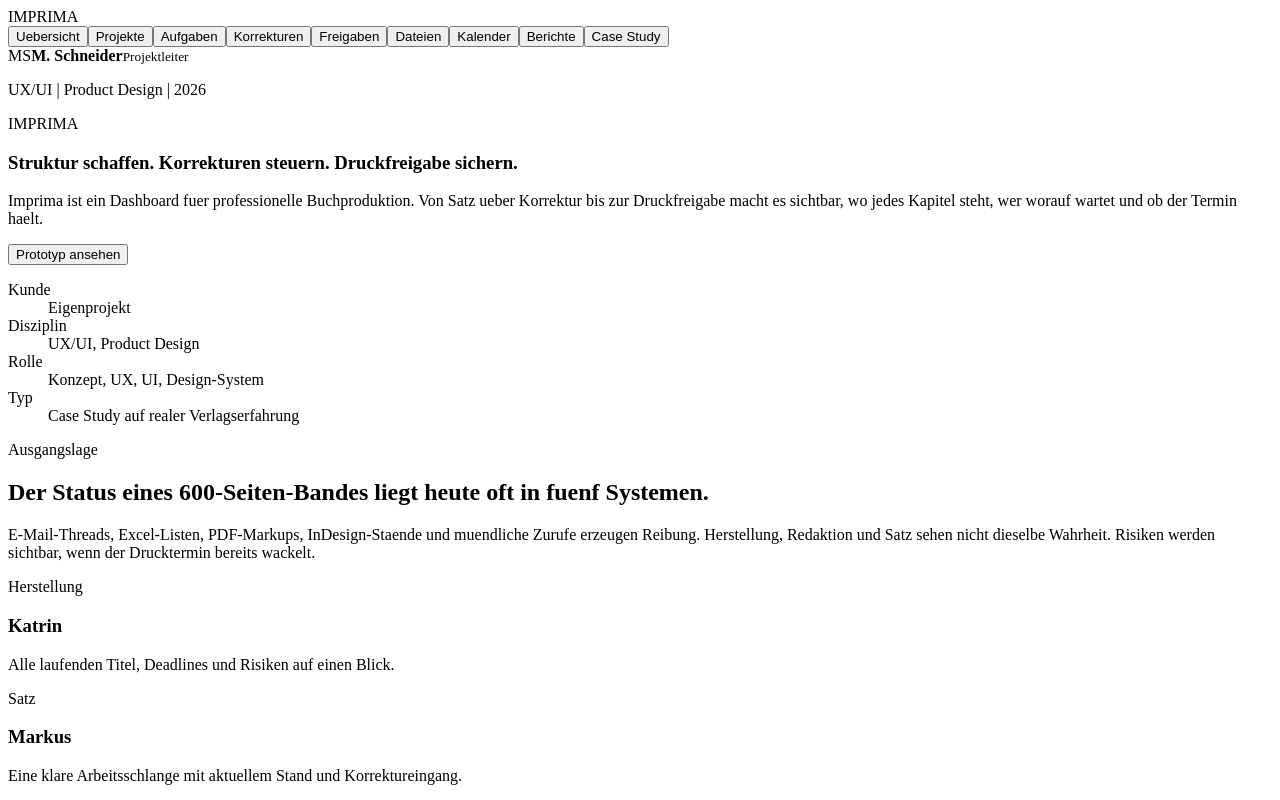
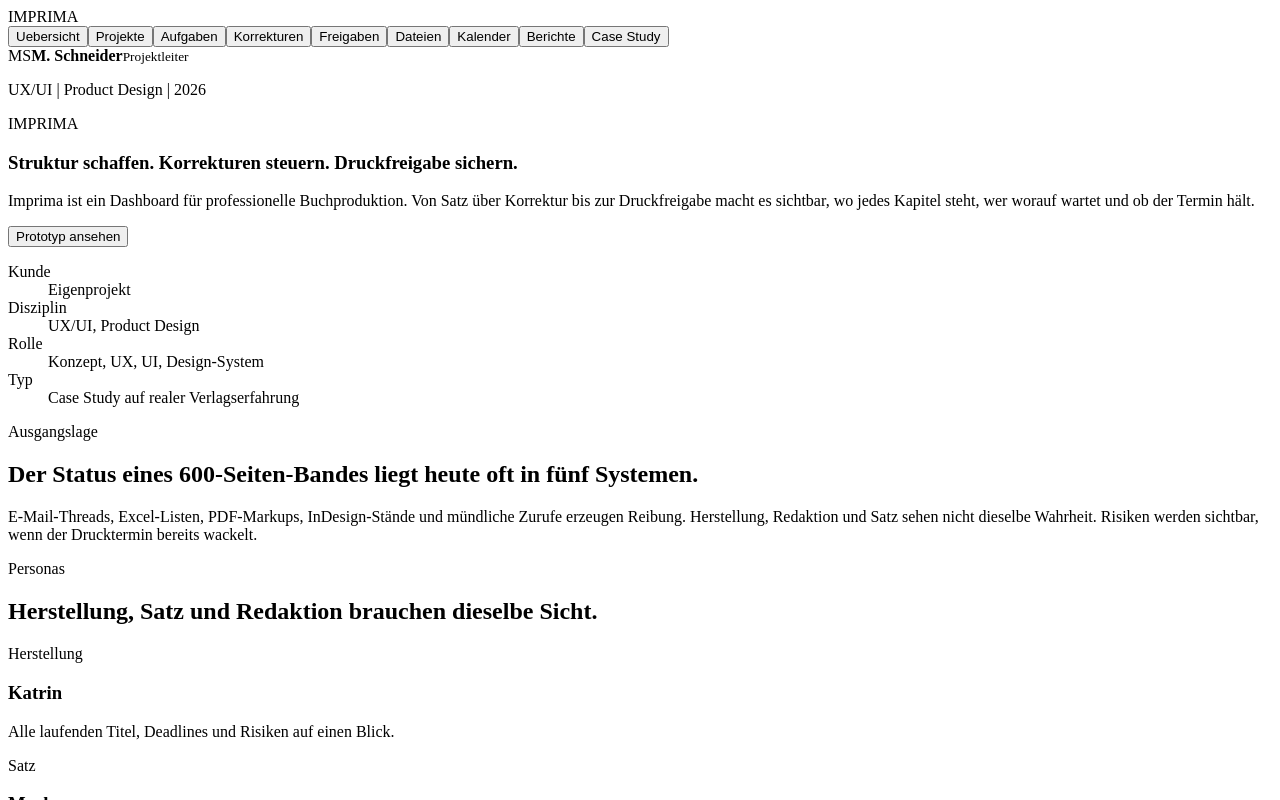
Before and after one commit to Steildesign/imprima-product-case-study, a React (Vite) app: page / in a window 1280 px wide. Both pictures are taken after a click on the button "Case Study". Shown: the top 800 px of the page. Built offline with nearby package versions, Linux system fonts and the light colour scheme; the HTML template or start-up script is replaced by a standard one.

Commit message:
fix: polish case study presentation

```diff
--- a/src/screens/CaseStudy.tsx
+++ b/src/screens/CaseStudy.tsx
@@ -6,18 +6,30 @@ interface CaseStudyProps {
 }
 
 const decisions = [
-  "Eine Quelle der Wahrheit statt fuenf verstreuter Kanaele.",
+  "Eine Quelle der Wahrheit statt fünf verstreuter Kanäle.",
   "Ein eindeutiger Status je Kapitel erzwingt Klarheit im Team.",
   "Zustand, Risiko und Marke erhalten getrennte visuelle Rollen.",
   "Inter bleibt im Tool, weil Datendichte Ruhe und Lesbarkeit braucht.",
   "Barrierefreiheit ist ein Produkt-Schritt, kein Nachgedanke.",
-  "Gruen ist Zielzustand: Am Ende steht die Freigabe.",
+  "Grün ist Zielzustand: Am Ende steht die Freigabe.",
 ];
 
 const personas = [
-  ["Katrin", "Herstellung", "Alle laufenden Titel, Deadlines und Risiken auf einen Blick."],
-  ["Markus", "Satz", "Eine klare Arbeitsschlange mit aktuellem Stand und Korrektureingang."],
-  ["Sabine", "Redaktion", "Korrekturlaufe, Versionen und wartende Freigaben nachvollziehen."],
+  {
+    name: "Katrin",
+    role: "Herstellung",
+    text: "Alle laufenden Titel, Deadlines und Risiken auf einen Blick.",
+  },
+  {
+    name: "Markus",
+    role: "Satz",
+    text: "Eine klare Arbeitsschlange mit aktuellem Stand und Korrektureingang.",
+  },
+  {
+    name: "Sabine",
+    role: "Redaktion",
+    text: "Korrekturläufe, Versionen und wartende Freigaben nachvollziehen.",
+  },
 ];
 
 const processSteps = ["Manuskript", "Satz", "Korrektur", "Freigabe", "Preflight", "WCAG-PDF", "Druckfreigabe"];
@@ -31,8 +43,8 @@ export function CaseStudy({ onOpenPrototype }: CaseStudyProps) {
           <Wordmark />
           <h1>Struktur schaffen. Korrekturen steuern. Druckfreigabe sichern.</h1>
           <p>
-            Imprima ist ein Dashboard fuer professionelle Buchproduktion. Von Satz ueber Korrektur bis zur
-            Druckfreigabe macht es sichtbar, wo jedes Kapitel steht, wer worauf wartet und ob der Termin haelt.
+            Imprima ist ein Dashboard für professionelle Buchproduktion. Von Satz über Korrektur bis zur Druckfreigabe
+            macht es sichtbar, wo jedes Kapitel steht, wer worauf wartet und ob der Termin hält.
           </p>
           <Button onClick={onOpenPrototype}>Prototyp ansehen</Button>
         </div>
@@ -62,17 +74,21 @@ export function CaseStudy({ onOpenPrototype }: CaseStudyProps) {
       <section className="case-section case-two-col">
         <div>
           <p className="eyebrow">Ausgangslage</p>
-          <h2>Der Status eines 600-Seiten-Bandes liegt heute oft in fuenf Systemen.</h2>
+          <h2>Der Status eines 600-Seiten-Bandes liegt heute oft in fünf Systemen.</h2>
         </div>
         <p>
-          E-Mail-Threads, Excel-Listen, PDF-Markups, InDesign-Staende und muendliche Zurufe erzeugen Reibung.
+          E-Mail-Threads, Excel-Listen, PDF-Markups, InDesign-Stände und mündliche Zurufe erzeugen Reibung.
           Herstellung, Redaktion und Satz sehen nicht dieselbe Wahrheit. Risiken werden sichtbar, wenn der Drucktermin
           bereits wackelt.
         </p>
       </section>
 
       <section className="case-section persona-grid" aria-label="Personas">
-        {personas.map(([name, role, text]) => (
+        <div className="case-section-heading">
+          <p className="eyebrow">Personas</p>
+          <h2>Herstellung, Satz und Redaktion brauchen dieselbe Sicht.</h2>
+        </div>
+        {personas.map(({ name, role, text }) => (
           <article className="panel" key={name}>
             <p className="panel-label">{role}</p>
             <h3>{name}</h3>
@@ -84,15 +100,18 @@ export function CaseStudy({ onOpenPrototype }: CaseStudyProps) {
       <section className="case-section flow-band">
         <p className="eyebrow">Prozess</p>
         <h2>Vom Manuskript bis zur Druckfreigabe</h2>
-        <div className="flow-steps">
+        <ol className="flow-steps">
           {processSteps.map((step) => (
-            <span key={step}>{step}</span>
+            <li key={step}>{step}</li>
           ))}
-        </div>
+        </ol>
       </section>
 
       <section className="case-section decision-grid">
-        <p className="eyebrow">Designentscheidungen</p>
+        <div className="case-section-heading">
+          <p className="eyebrow">Designentscheidungen</p>
+          <h2>Produktentscheidungen für klare Freigaben.</h2>
+        </div>
         {decisions.map((decision, index) => (
           <article className="decision-card" key={decision}>
             <span>{String(index + 1).padStart(2, "0")}</span>
@@ -104,22 +123,36 @@ export function CaseStudy({ onOpenPrototype }: CaseStudyProps) {
       <section className="case-section system-board">
         <div>
           <p className="eyebrow">Design System</p>
-          <h2>Gruenes Geschwister zu TYMETRA, aber eigenstaendiges Produkt.</h2>
+          <h2>Grünes Geschwister zu TYMETRA, aber eigenständiges Produkt.</h2>
           <p>
-            Marken-Gruen fuehrt Interaktionen, Satz-Blau bleibt semantischer Status, Positiv-Gruen signalisiert
+            Marken-Grün führt Interaktionen, Satz-Blau bleibt semantischer Status, Positiv-Grün signalisiert
             Fertigstellung und Freigabe.
           </p>
         </div>
-        <img src="/brand/imprima-logo-identity.png" alt="Imprima Logo-Identitaet und visuelle Markenbausteine" />
-        <img src="/brand/imprima-ui-kit.png" alt="Imprima UI Kit mit Komponenten, Farben und Produktscreens" />
+        <img
+          src="/brand/imprima-logo-identity.png"
+          alt="Imprima Logo-Identität und visuelle Markenbausteine"
+          width={1672}
+          height={941}
+          loading="lazy"
+          decoding="async"
+        />
+        <img
+          src="/brand/imprima-ui-kit.png"
+          alt="Imprima UI Kit mit Komponenten, Farben und Produktscreens"
+          width={1672}
+          height={941}
+          loading="lazy"
+          decoding="async"
+        />
       </section>
 
       <section className="case-section reflection">
         <p className="eyebrow">Reflexion</p>
         <h2>Der Prototyp zeigt den Happy Path, nicht die komplette Verlagssystem-Landschaft.</h2>
         <p>
-          Eine spaetere Produktversion koennte InDesign-Exports, echte PDF-Pruefungen, Rollenrechte und
-          Verlagssystem-Integrationen anbinden. Fuer die Case Study reicht der klickbare Kern: Sichtbarkeit,
+          Eine spätere Produktversion könnte InDesign-Exports, echte PDF-Prüfungen, Rollenrechte und
+          Verlagssystem-Integrationen anbinden. Für die Case Study reicht der klickbare Kern: Sichtbarkeit,
           Korrekturlauf, Risiko und Freigabe.
         </p>
       </section>
--- a/src/styles.css
+++ b/src/styles.css
@@ -1137,6 +1137,13 @@ p {
   line-height: 1.75;
 }
 
+.case-section-heading {
+  display: grid;
+  grid-column: 1 / -1;
+  gap: 12px;
+  max-width: 860px;
+}
+
 .persona-grid {
   display: grid;
   grid-template-columns: repeat(3, minmax(0, 1fr));
@@ -1159,9 +1166,11 @@ p {
   flex-wrap: wrap;
   gap: 10px;
   margin-top: 26px;
+  padding: 0;
+  list-style: none;
 }
 
-.flow-steps span {
+.flow-steps li {
   min-height: 42px;
   display: inline-flex;
   align-items: center;
@@ -1176,10 +1185,6 @@ p {
   display: grid;
   grid-template-columns: repeat(3, minmax(0, 1fr));
   gap: 16px;
-}
-
-.decision-grid > .eyebrow {
-  grid-column: 1 / -1;
 }
 
 .decision-card {
@@ -1229,7 +1234,7 @@ p {
   border-bottom: 0;
 }
 
-@media (max-width: 1040px) {
+@media (max-width: 1240px) {
   .case-hero,
   .case-two-col,
   .system-board {
```
